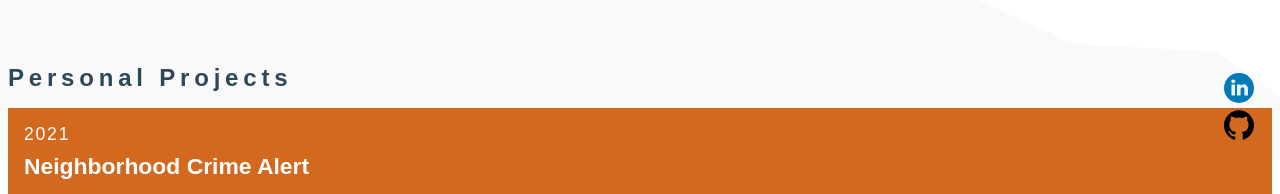
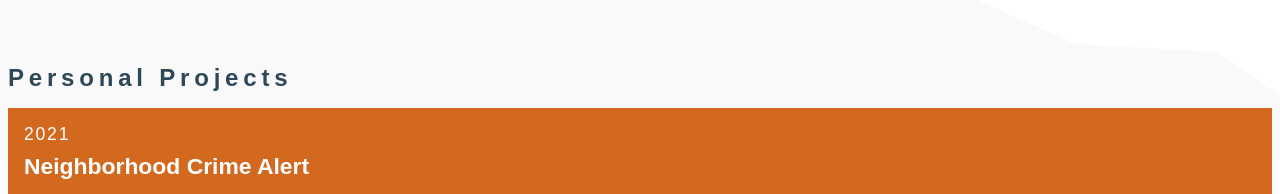
Before and after one commit to javierlassus/portfolio, a React (Create React App) app: page / in a window 1280 px wide. Shown: the part 640-834 px from the top of the page. Built offline with nearby package versions, Linux system fonts and the light colour scheme.

Commit message:
fixed some css issues not to happy with the way the scroll up button looks on the phone live

```diff
--- a/src/components/Components.scss
+++ b/src/components/Components.scss
@@ -12,10 +12,6 @@
   padding: 1rem 0 1rem 0.5rem;
   @include nav;
   z-index: 2;
-
-  &--link {
-    // text-decoration: none;
-  }
 
   &--header {
     &__name {
@@ -48,6 +44,7 @@
 .social {
   display: flex;
   flex-direction: column;
+  justify-content: center;
   position: fixed;
   bottom: 2%;
   right: 2%;
@@ -92,8 +89,8 @@
 
   &--img {
     margin-top: 0.2rem;
-    width: 30px;
-    height: 30px;
+    // width: 30px;
+    // height: 30px;
   }
 }
 
@@ -139,7 +136,6 @@
   &--text {
     margin-bottom: 1.5rem;
     color: $secundary-text;
-    // font-weight: bold;
   }
 
   &--name {
@@ -161,6 +157,11 @@
     &__link {
       color: $headers;
       font-weight: bold;
+
+      &:hover,
+      &:focus {
+        text-decoration: underline;
+      }
     }
     &__view {
       margin-right: 0.4em;
@@ -206,7 +207,7 @@
     &__text {
       padding: 1rem;
       background: chocolate;
-      height: 25rem;
+      height: 30rem;
       font-size: 1.1rem;
 
       p,
@@ -262,11 +263,6 @@
     img {
       width: 2rem;
       margin-left: 1rem;
-      transition: 2s ease all;
-
-      &:hover,
-      &:focus {
-      }
     }
   }
 }
@@ -302,6 +298,11 @@
     &__header,
     a {
       color: $headers;
+
+      &:hover,
+      &:focus {
+        text-decoration: underline;
+      }
     }
 
     p {
```
